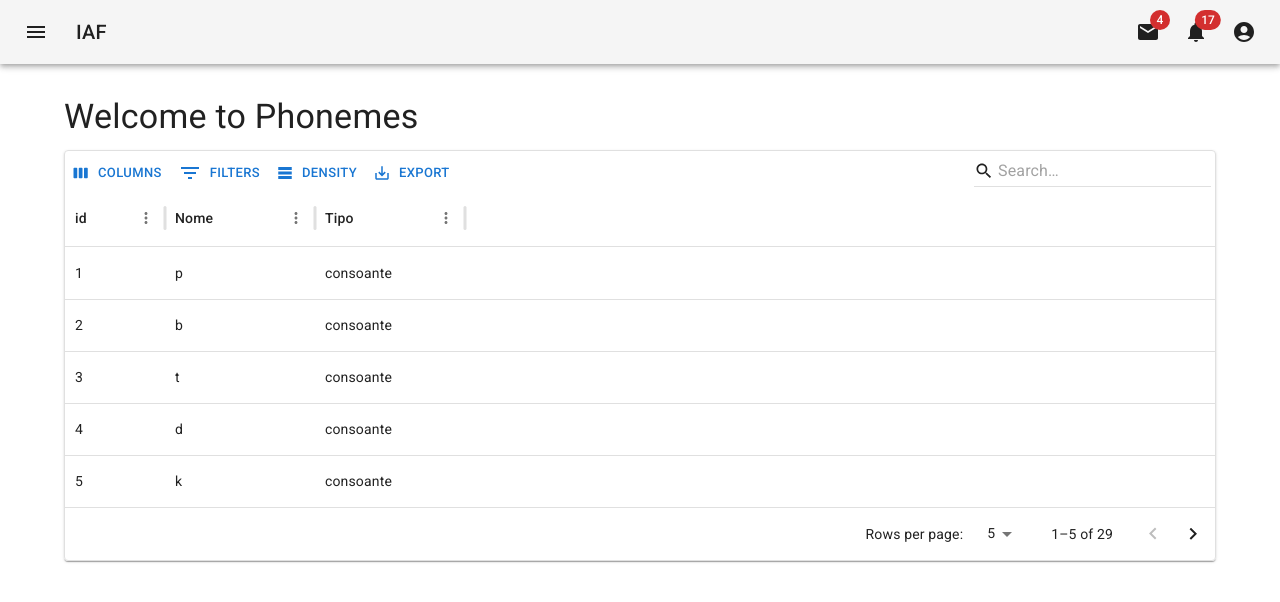
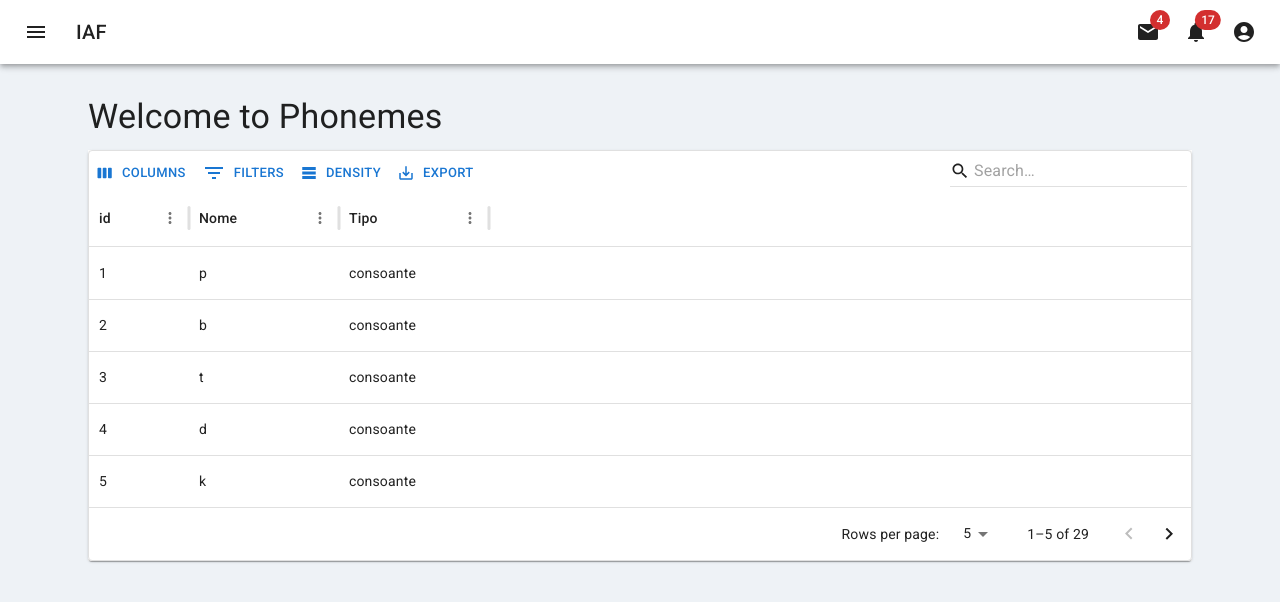
Before and after one commit to fonoiaf/fonoiaf-front, a Next.js app: page /painel/fonemas in a window 1280 px wide. Shown: the top 602 px of the page. Built offline with nearby package versions, Linux system fonts and the light colour scheme.

Commit message:
Fixed color ligth theme

```diff
--- a/src/app/layout.tsx
+++ b/src/app/layout.tsx
@@ -29,7 +29,7 @@ interface Props {
 export default function RootLayout({ children }: Props) {
     return (
         <html lang="pt-br">
-            <body className={inter.className}>
+            <body className={inter.className} style={{backgroundColor: '#eef2f6'}}>
                 <Theme>{children}</Theme>
             </body>
         </html>
--- a/src/app/painel/layout.tsx
+++ b/src/app/painel/layout.tsx
@@ -2,6 +2,7 @@
 
 import Header from '@/components/Header'
 import Sidebar from '@/components/Sidebar'
+import { Container } from '@mui/material'
 import * as React from 'react'
 
 interface Props {
@@ -16,7 +17,11 @@ export default function DashboardLayout({ children }: Props) {
         <div>
             <Header toggle={toggleSidebar} />
             <Sidebar open={open} toggle={toggleSidebar} />
-            <main>{children}</main>
+            <main>
+                <Container>
+                    {children}
+                </Container>
+            </main>
         </div>
     )
 }
--- a/src/components/Header/index.tsx
+++ b/src/components/Header/index.tsx
@@ -128,7 +128,7 @@ export default function Header({ toggle }: Props) {
 
     return (
         <Box sx={{ flexGrow: 1 }}>
-            <AppBar position="static" color="default">
+            <AppBar position="static" color="inherit">
                 <Toolbar>
                     <IconButton
                         size="large"
```
